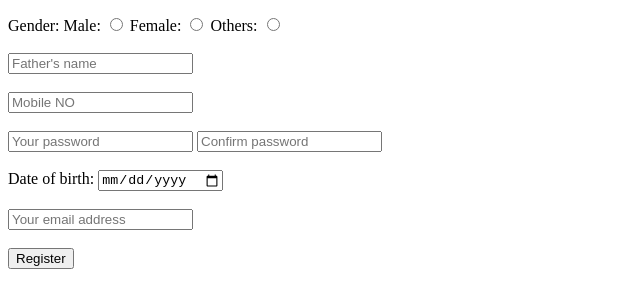
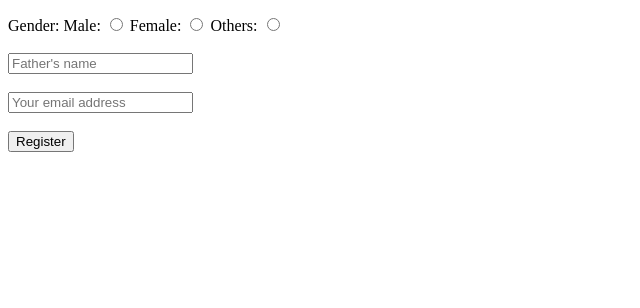
Before and after one commit to 8302vijayanm/30CS30, a plain HTML site: page index.html in a window 1280 px wide. Shown: the part 104-412 px from the top of the page, without its empty margins (0-640 px from the left). Drawn offline with Linux system fonts and the light colour scheme.

Commit message:
Update index.html

```diff
--- a/index.html
+++ b/index.html
@@ -15,11 +15,7 @@
 
 
      <input type="text" placeholder="Father's name" /> <br /> <br />
-     <input type="text" placeholder="Mobile NO" /> <br /> <br />
-     <input type="password" placeholder="Your password" />
-     <input type="password" placeholder="Confirm password" /> <br /> <br />
-     Date of birth: <input type="date" /> <br /> <br />
-     <input type="email" placeholder="Your email address" /> <br /> <br />
+        <input type="email" placeholder="Your email address" /> <br /> <br />
      <input type="submit" value="Register" />
      </form>
 </body>
```
